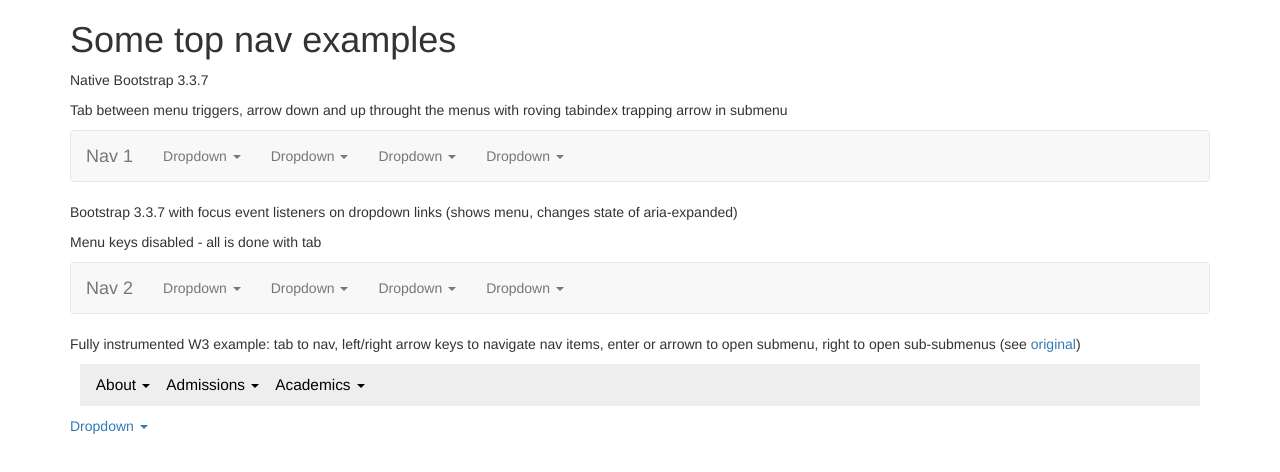
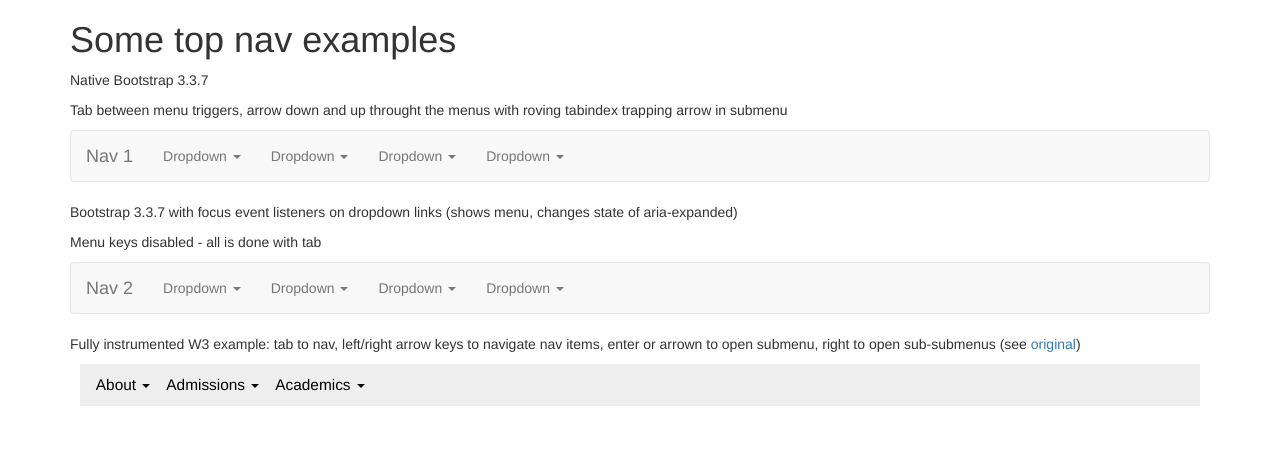
Before and after one commit to gsilver/topnav-accessibility, a plain HTML site: page index.html in a window 1280 px wide. Drawn offline with nearby package versions, Linux system fonts and the light colour scheme; a script that the page names is missing.

Commit message:
copypaste

```diff
--- a/index.html
+++ b/index.html
@@ -411,7 +411,6 @@
     menubar.init();
   </script>
 
-<a href="#" class="dropdown-toggle" data-toggle="dropdown" role="button" aria-haspopup="true" aria-expanded="false">Dropdown <span class="caret"></span></a>
   <script type="text/javascript">
     $('#nav2 .dropdown-toggle').on('focus', function() {
       $('#nav2 .dropdown-toggle').attr('aria-expanded', false);
```
